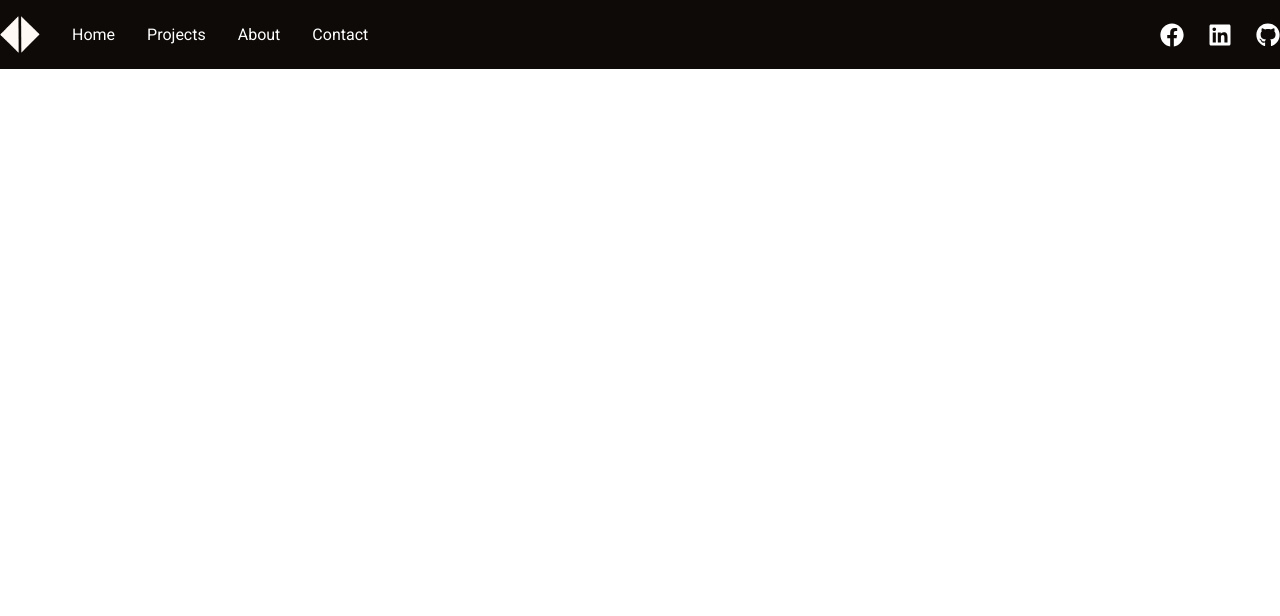
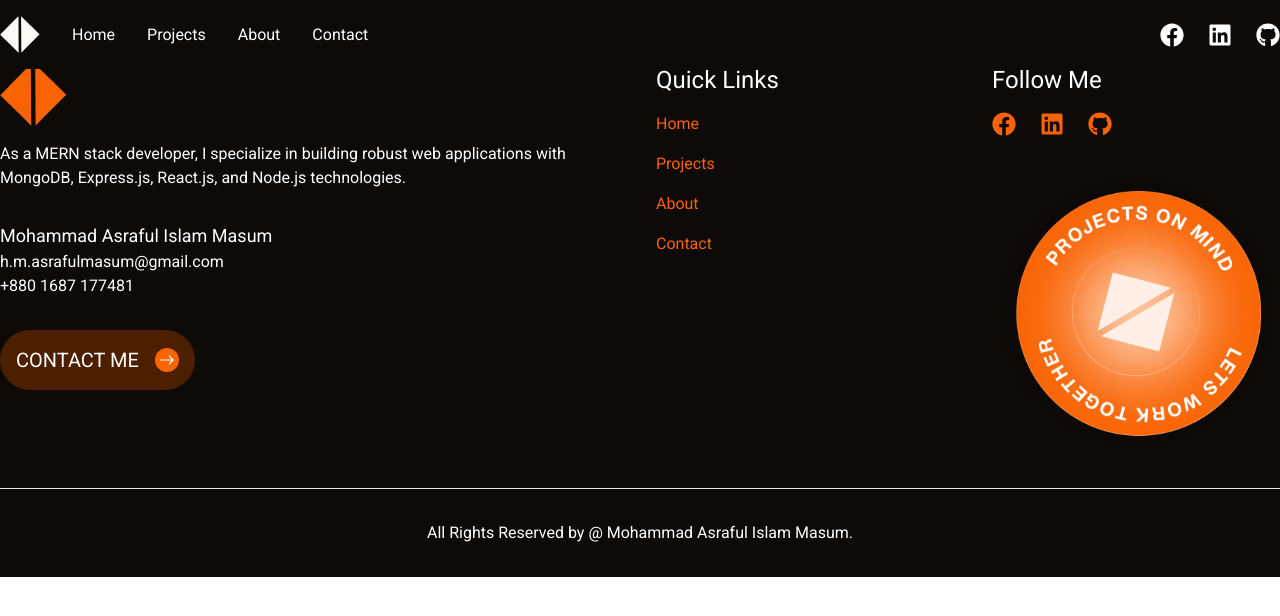
Before and after one commit to AsrafulMasum/portfolio_next.js, a Next.js app: page /about in a window 1280 px wide. Shown: the top 616 px of the page. Built offline with nearby package versions, Linux system fonts and the light colour scheme.

Commit message:
link added to the buttons

```diff
--- a/app/about/page.js
+++ b/app/about/page.js
@@ -1,3 +1,4 @@
+import Footer from '@/components/Footer'
 import Navbar from '@/components/Navbar'
 import React from 'react'
 
@@ -5,6 +6,7 @@ function page() {
   return (
     <main className="overflow-hidden">
       <Navbar />
+      <Footer />
     </main>
   )
 }
--- a/app/projects/page.js
+++ b/app/projects/page.js
@@ -1,3 +1,4 @@
+import Footer from '@/components/Footer'
 import Navbar from '@/components/Navbar'
 import React from 'react'
 
@@ -5,6 +6,7 @@ function page() {
   return (
     <main className="overflow-hidden">
       <Navbar />
+      <Footer />
     </main>
   )
 }
--- a/components/DevInfo.jsx
+++ b/components/DevInfo.jsx
@@ -3,6 +3,7 @@ import React from "react";
 import coding from "./../public/coding.jpg";
 import stroke from "./../public/dev_stroke.png";
 import Button from "./Button";
+import Link from "next/link";
 
 function DevInfo() {
   return (
@@ -33,18 +34,33 @@ function DevInfo() {
             to reach a wider audience. Partner with me to achieve your business
             goals and stand out in the digital landscape.
           </p>
-          <Button
-            text="Contact Me"
-            styles="bg-transparent text-dark_black border border-primary"
-            spanStyle="bg-primary text-white"
-          />
+          <Link href="/contact">
+            <Button
+              text="Contact Me"
+              styles="bg-transparent text-dark_black border border-primary"
+              spanStyle="bg-primary text-white"
+            />
+          </Link>
         </div>
         <div className="mt-10 flex items-center">
-          <div className="border text-center font-semibold text-dark_black capitalize flex-1 py-5"><span className="text-4xl text-primary">5+</span> <br /> website Development</div>
-          <div className="border text-center font-semibold text-dark_black capitalize flex-1 py-5"><span className="text-4xl text-primary">10+</span> <br /> frontend Development</div>
-          <div className="border text-center font-semibold text-dark_black capitalize flex-1 py-5"><span className="text-4xl text-primary">5+</span> <br /> Api Development</div>
+          <div className="border text-center font-semibold text-dark_black capitalize flex-1 py-5">
+            <span className="text-4xl text-primary">5+</span> <br /> website
+            Development
+          </div>
+          <div className="border text-center font-semibold text-dark_black capitalize flex-1 py-5">
+            <span className="text-4xl text-primary">10+</span> <br /> frontend
+            Development
+          </div>
+          <div className="border text-center font-semibold text-dark_black capitalize flex-1 py-5">
+            <span className="text-4xl text-primary">5+</span> <br /> Api
+            Development
+          </div>
         </div>
-        <Image className="w-40 absolute right-0 bottom-16" src={stroke} alt="" />
+        <Image
+          className="w-40 absolute right-0 bottom-16"
+          src={stroke}
+          alt=""
+        />
       </div>
     </div>
   );
--- a/components/Footer.jsx
+++ b/components/Footer.jsx
@@ -1,10 +1,10 @@
-import React from 'react'
-import logo from "./../public/logoPrimary.png"
-import Image from 'next/image'
-import Button from './Button'
-import Link from 'next/link';
-import { FaFacebook, FaGithub, FaLinkedin } from 'react-icons/fa';
-import ShowReel from './ShowReel';
+import React from "react";
+import logo from "./../public/logoPrimary.png";
+import Image from "next/image";
+import Button from "./Button";
+import Link from "next/link";
+import { FaFacebook, FaGithub, FaLinkedin } from "react-icons/fa";
+import ShowReel from "./ShowReel";
 
 function Footer() {
   const navLinks = (
@@ -25,62 +25,74 @@ function Footer() {
   );
 
   return (
-    <div className='bg-dark_black pt-16 pb-8'>
-      <div className='max-w-screen-xl mx-4 md:mx-10 xl:mx-auto flex flex-col md:flex-row justify-between gap-8 md:gap-0'>
-        <div className='md:w-1/2 space-y-4'>
-          <Image src={logo} alt='Logo' />
-          <div className='space-y-8 text-white'>
+    <div className="bg-dark_black pt-16 pb-8">
+      <div className="max-w-screen-xl mx-4 md:mx-10 xl:mx-auto flex flex-col md:flex-row justify-between gap-8 md:gap-0">
+        <div className="md:w-1/2 space-y-4">
+          <Image src={logo} alt="Logo" />
+          <div className="space-y-8 text-white">
             <p>
-              As a MERN stack developer, I specialize in building robust web applications with MongoDB, Express.js, React.js, and Node.js technologies.
+              As a MERN stack developer, I specialize in building robust web
+              applications with MongoDB, Express.js, React.js, and Node.js
+              technologies.
             </p>
             <div>
-              <p className='text-lg'>Mohammad Asraful Islam Masum</p>
+              <p className="text-lg">Mohammad Asraful Islam Masum</p>
               <p>h.m.asrafulmasum@gmail.com</p>
               <p>+880 1687 177481</p>
             </div>
-            <Button text="Contact Me" styles="bg-btn_color text-white" spanStyle="bg-primary text-white" />
+            <div>
+              <Link href="/contact">
+                <Button
+                  text="Contact Me"
+                  styles="bg-btn_color text-white"
+                  spanStyle="bg-primary text-white"
+                />
+              </Link>
+            </div>
           </div>
         </div>
 
-        <div className='md:w-1/4'>
-          <p className='text-2xl text-white'>Quick Links</p>
+        <div className="md:w-1/4">
+          <p className="text-2xl text-white">Quick Links</p>
           <ul className="flex md:flex-col gap-4 mt-4 text-primary">
             {navLinks}
           </ul>
         </div>
 
         <div>
-          <p className='text-2xl text-white'>Follow Me</p>
+          <p className="text-2xl text-white">Follow Me</p>
           <div className="flex gap-6 text-2xl mt-4">
             <a
               target="_blank"
               rel="noreferrer"
               href="https://www.facebook.com/asrafulislam.masum.3"
             >
-              <FaFacebook className='text-primary' />
+              <FaFacebook className="text-primary" />
             </a>
             <a
               target="_blank"
               rel="noreferrer"
               href="https://www.linkedin.com/in/hossain-mohammad-asraful-islam-masum-4b5847200"
             >
-              <FaLinkedin className='text-primary' />
+              <FaLinkedin className="text-primary" />
             </a>
             <a
               target="_blank"
               rel="noreferrer"
               href="https://github.com/AsrafulMasum"
             >
-              <FaGithub className='text-primary' />
+              <FaGithub className="text-primary" />
             </a>
           </div>
           <ShowReel />
         </div>
       </div>
-      <hr className='max-w-screen-xl mx-4 md:mx-10 xl:mx-auto my-8' />
-      <p className='max-w-screen-xl mx-4 md:mx-10 xl:mx-auto text-white font-medium text-center'>All Rights Reserved by @ Mohammad Asraful Islam Masum.</p>
+      <hr className="max-w-screen-xl mx-4 md:mx-10 xl:mx-auto my-8" />
+      <p className="max-w-screen-xl mx-4 md:mx-10 xl:mx-auto text-white font-medium text-center">
+        All Rights Reserved by @ Mohammad Asraful Islam Masum.
+      </p>
     </div>
-  )
+  );
 }
 
-export default Footer
+export default Footer;
--- a/components/Hero.jsx
+++ b/components/Hero.jsx
@@ -3,6 +3,7 @@ import ShowReel from "./ShowReel";
 import Button from "./Button";
 import Image from "next/image";
 import profile from "./../public/profile.png";
+import Link from "next/link";
 
 function Hero() {
   return (
@@ -29,11 +30,13 @@ function Hero() {
               styles="bg-btn_color text-white"
               spanStyle="bg-primary text-white"
             />
-            <Button
-              text="Contact Me"
-              styles="bg-transparent text-white border"
-              spanStyle="bg-white text-primary"
-            />
+            <Link href="/contact">
+              <Button
+                text="Contact Me"
+                styles="bg-transparent text-white border"
+                spanStyle="bg-white text-primary"
+              />
+            </Link>
           </div>
         </div>
         {/* <div className='w-1/2 hidden xl:block'>
--- a/components/ServiceCard.jsx
+++ b/components/ServiceCard.jsx
@@ -3,6 +3,7 @@ import React, { useState } from "react";
 import Button from "./Button";
 import Image from "next/image";
 import stroke from "./../public/stroke.png";
+import Link from "next/link";
 
 function ServiceCard({ text, desc }) {
   const [isHovered, setIsHovered] = useState(false);
@@ -21,18 +22,29 @@ function ServiceCard({ text, desc }) {
       onMouseOut={handleMouseOut}
       style={{
         transition: "background-color 0.5s ease",
-        position:"relative"
+        position: "relative",
       }}
       className="overflow-hidden"
     >
-      <div style={{ zIndex: 2 }} className="h-full w-full relative py-16 px-8 md:py-24 md:px-16 ">
-        <h2 className={`text-5xl font-semibold mb-10 ${isHovered ? "text-white" : "text-primary"}`}>{text}</h2>
+      <div
+        style={{ zIndex: 2 }}
+        className="h-full w-full relative py-16 px-8 md:py-24 md:px-16 "
+      >
+        <h2
+          className={`text-5xl font-semibold mb-10 ${
+            isHovered ? "text-white" : "text-primary"
+          }`}
+        >
+          {text}
+        </h2>
         <p className="text-dark_black font-semibold mb-20">{desc}</p>
-        <Button
-          text="View Projects"
-          styles="bg-btn_color text-white"
-          spanStyle="bg-primary text-white"
-        />
+        <Link href="/projects">
+          <Button
+            text="View Projects"
+            styles="bg-btn_color text-white"
+            spanStyle="bg-primary text-white"
+          />
+        </Link>
         <div className="absolute bottom-0 -right-5">
           <Image
             className="w-32"
```
